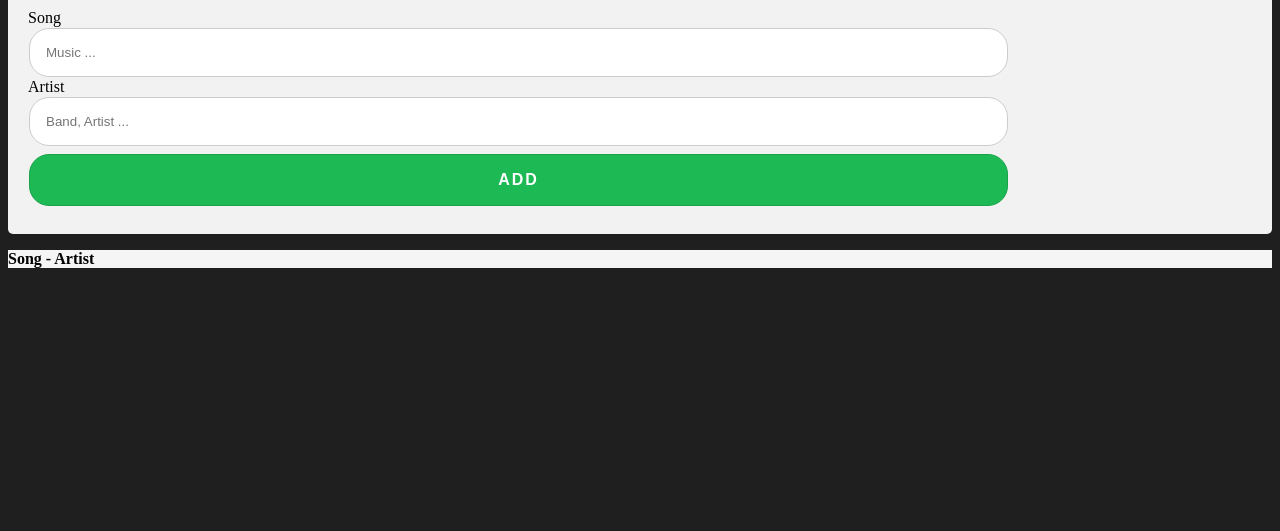
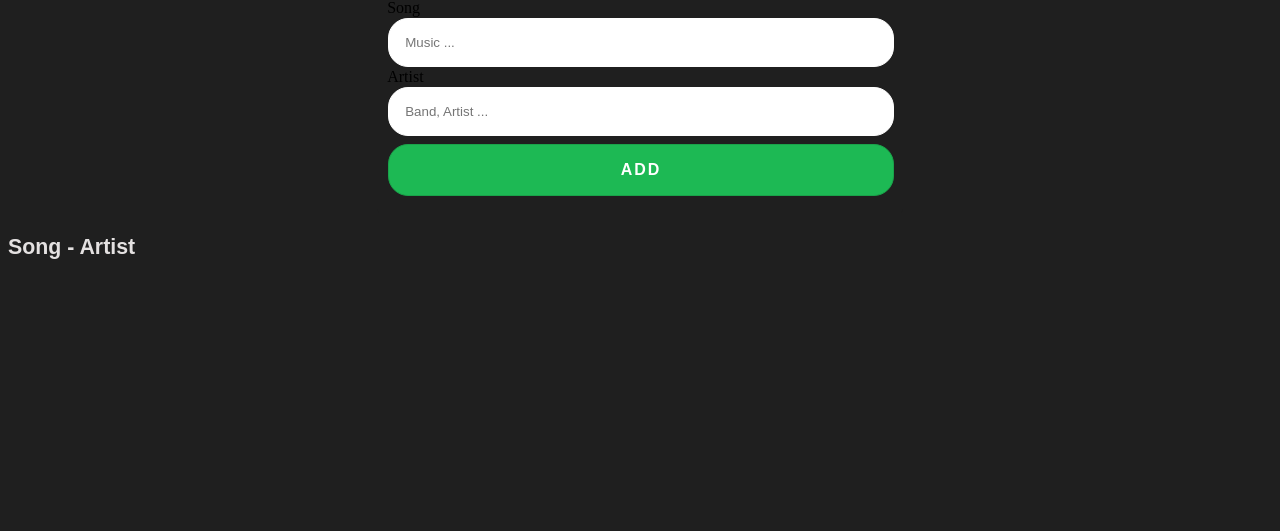
Before and after one commit to samuel-cs4/study-notes-js, a plain HTML site: page playlist/index.html in a window 1280 px wide. Shown: the part 269-800 px from the top of the page. Drawn offline with Linux system fonts and the light colour scheme.

Commit message:
style: change some colors

```diff
--- a/playlist/styles.css
+++ b/playlist/styles.css
@@ -1,10 +1,10 @@
 /* Componentes do HTML */
 input {
-  width: 80%;
+  width: 100%;
   padding: 1rem;
   margin: 8px 1px 8px 1px; /* Top right bottom left */
   display: flex;
-  border: 1px solid #ccc;
+  border: 1px solid #fff;
   border-radius: 20px;
   box-sizing: border-box;
 }
@@ -18,12 +18,16 @@ input {
 
 #input {
   border-radius: 5px;
-  background-color: #f2f2f2;
-  padding: 20px;
+  background-color: #1f1f1f;
+  margin: auto;
+  width: 40%;
+  padding: 10px;
 }
 
 #song-list {
-  background: whitesmoke !important;
+  background: #1f1f1f !important;
+  font: normal 16pt Sans-serif;
+  color: #e4e1e1;
 }
 
 #btn-add {
```
